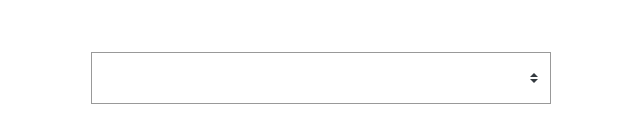
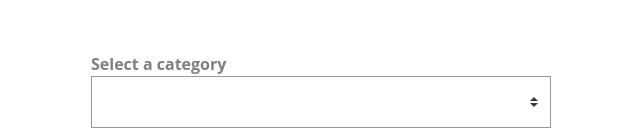
Before and after one commit to M-RAY47/real-world-vue, a Vue app: page /event/create in a window 1280 px wide. Shown: the part 150-290 px from the top of the page, without its empty margins (339-979 px from the left). Built offline with nearby package versions, Linux system fonts and the light colour scheme.

Commit message:
added label props to BaseSelect component

```diff
--- a/src/components/BaseSelect.vue
+++ b/src/components/BaseSelect.vue
@@ -21,6 +21,10 @@ export default {
   inheritAttrs: false,
   // mixins: [formFieldMixin],
   props: {
+    label: {
+      type: String,
+      default: "",
+    },
     options: {
       type: Array,
       required: true,
```
